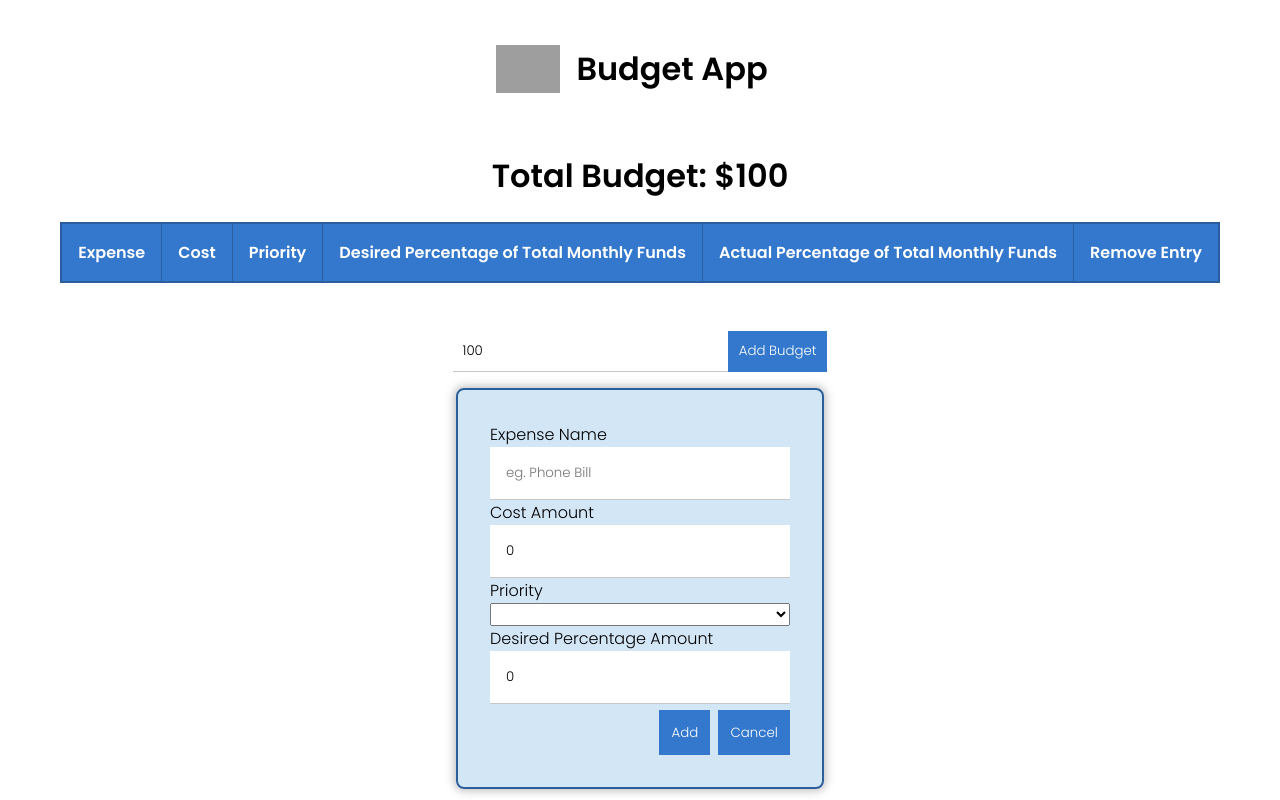
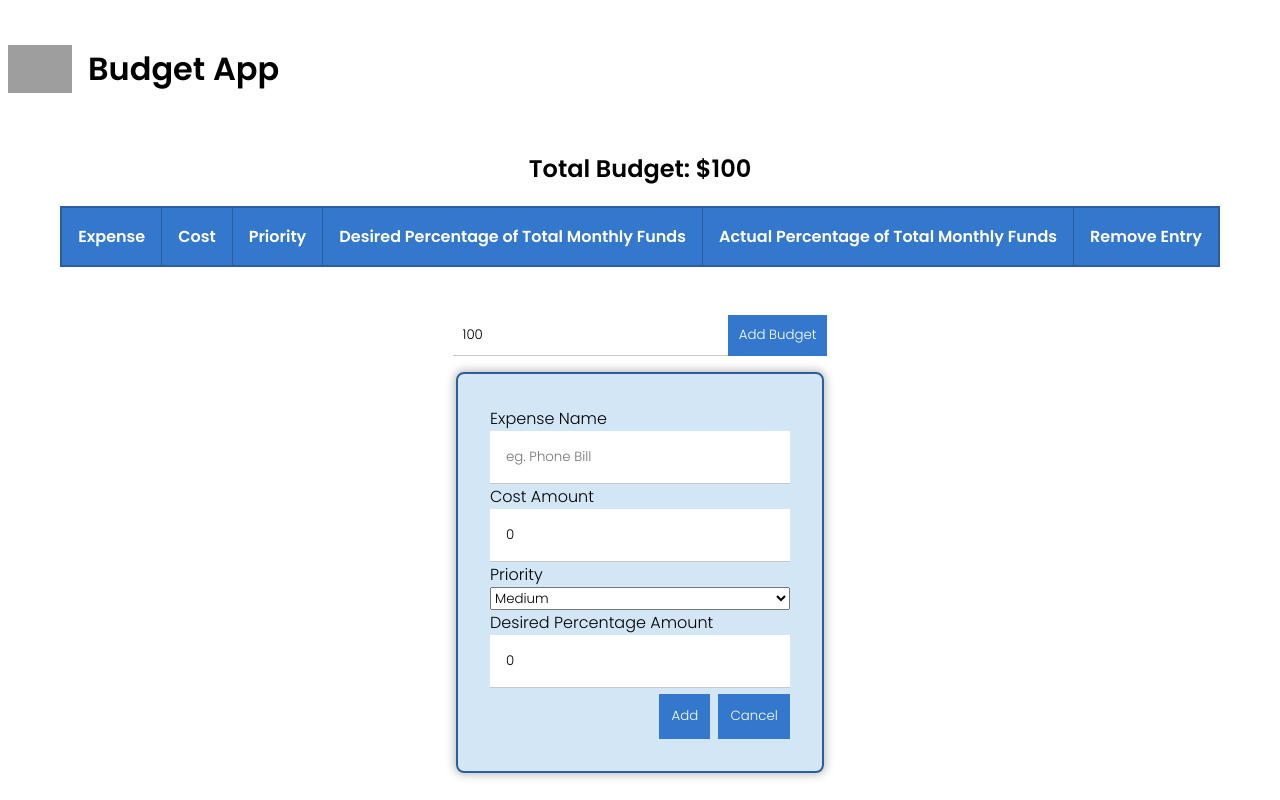
Before and after one commit to Ali-Row/Angular-Budget-App, an Angular app: page / in a window 1280 px wide. Shown: the top 800 px of the page. Built offline with nearby package versions, Linux system fonts and the light colour scheme; grey boxes are pictures that could not be loaded.

Commit message:
Now able to save a UUID for each entry

```diff
--- a/package.json
+++ b/package.json
@@ -28,6 +28,7 @@
     "@angular/compiler-cli": "~12.1.0",
     "@types/jasmine": "~3.6.0",
     "@types/node": "^12.11.1",
+    "@types/uuid": "^8.3.0",
     "jasmine-core": "~3.7.0",
     "karma": "~6.3.0",
     "karma-chrome-launcher": "~3.1.0",
--- a/src/app/app.component.css
+++ b/src/app/app.component.css
@@ -7,9 +7,9 @@ header {
   display: -webkit-box;
   display: -ms-flexbox;
   display: flex;
-  -webkit-box-pack: center;
-      -ms-flex-pack: center;
-          justify-content: center;
+  -webkit-box-pack: start;
+      -ms-flex-pack: start;
+          justify-content: flex-start;
   -webkit-box-align: center;
       -ms-flex-align: center;
           align-items: center;
--- a/src/app/app.component.scss
+++ b/src/app/app.component.scss
@@ -5,7 +5,7 @@
 }
 header {
     display: flex;
-    justify-content: center;
+    justify-content: flex-start;
     align-items: center;
 }
 img {
--- a/src/app/app.module.ts
+++ b/src/app/app.module.ts
@@ -5,6 +5,7 @@ import { AppRoutingModule } from './app-routing.module';
 import { AppComponent } from './app.component';
 import { BudgetComponent } from './components/budget.component';
 import { FormsModule } from '@angular/forms';
+
 
 @NgModule({
   declarations: [
@@ -14,7 +15,7 @@ import { FormsModule } from '@angular/forms';
   imports: [
     BrowserModule,
     AppRoutingModule,
-    FormsModule
+    FormsModule,
   ],
   providers: [],
   bootstrap: [AppComponent]
--- a/src/app/components/budget.component.html
+++ b/src/app/components/budget.component.html
@@ -1,4 +1,4 @@
-<h1 align="center">Total Budget: ${{budgetTotal}}</h1>
+<h2 align="center">Total Budget: ${{budgetTotal}}</h2>
 
 <div class="table-container">
     <table>
@@ -41,9 +41,9 @@
         <input [(ngModel)]="input.costAmount" type="text" placeholder="eg. 50" />
         <label for="select">Priority</label>
         <select [(ngModel)]="input.priority" name="priorityDropdown">
-            <option value="high">High</option>
-            <option value="medium">Medium</option>
-            <option value="low">Low</option>
+            <option value="High">High</option>
+            <option value="Medium">Medium</option>
+            <option value="Low">Low</option>
         </select>
         <label for="select">Desired Percentage Amount</label>
         <input [(ngModel)]="input.desiredPercentage" type="text" placeholder="eg. 15%" />
--- a/src/app/components/budget.component.ts
+++ b/src/app/components/budget.component.ts
@@ -1,7 +1,7 @@
 import { Component, OnInit } from "@angular/core";
 
 interface Expenses {
-    id: number,
+    id: string,
     expenseName: string,
     costAmount: number,
     priority: string,
@@ -26,7 +26,7 @@ export class BudgetComponent implements OnInit {
     expenses: Expenses[] = [];
 
     input: Expenses = {
-        id: 0,
+        id: "",
         expenseName: "",
         costAmount: 0,
         priority: "Medium",
@@ -39,8 +39,12 @@ export class BudgetComponent implements OnInit {
     }
 
     addExpense(): void {
+
+        // Make sure the user actually fills out all of the fields on the form
+        if(!this.input.expenseName || !this.input.costAmount || !this.input.desiredPercentage) return alert("Please fill out all fields!");
+
         let newExpenseObj: Expenses = {
-            id: 0,
+            id: this.newUuid(),
             expenseName: this.input.expenseName,
             costAmount: this.input.costAmount,
             priority: this.input.priority,
@@ -49,9 +53,17 @@ export class BudgetComponent implements OnInit {
         }
 
         this.expenses.push(newExpenseObj);
+        console.table(newExpenseObj);
     }
     cancelExpense(): void {
 
     }
 
+    newUuid() {
+        return 'xxxxxxxx-xxxx-4xxx-yxxx-xxxxxxxxxxxx'.replace(/[xy]/g, function(c) {
+          let r = Math.random() * 16 | 0, res = c == 'x' ? r : (r & 0x3 | 0x8);
+          return res.toString(16);
+        });
+    }
+
 }
```
Also changed, not shown: 1 other file (tests, documents, lock files or other folders).
